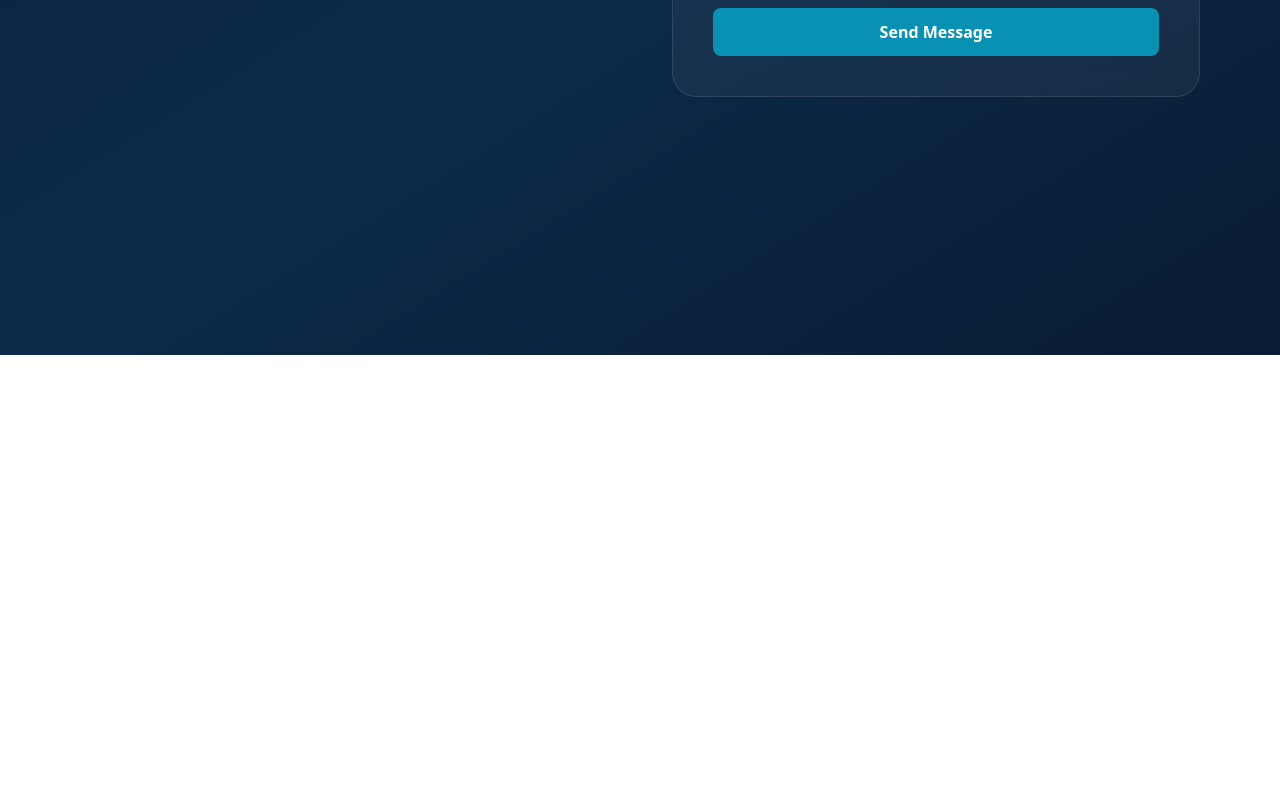
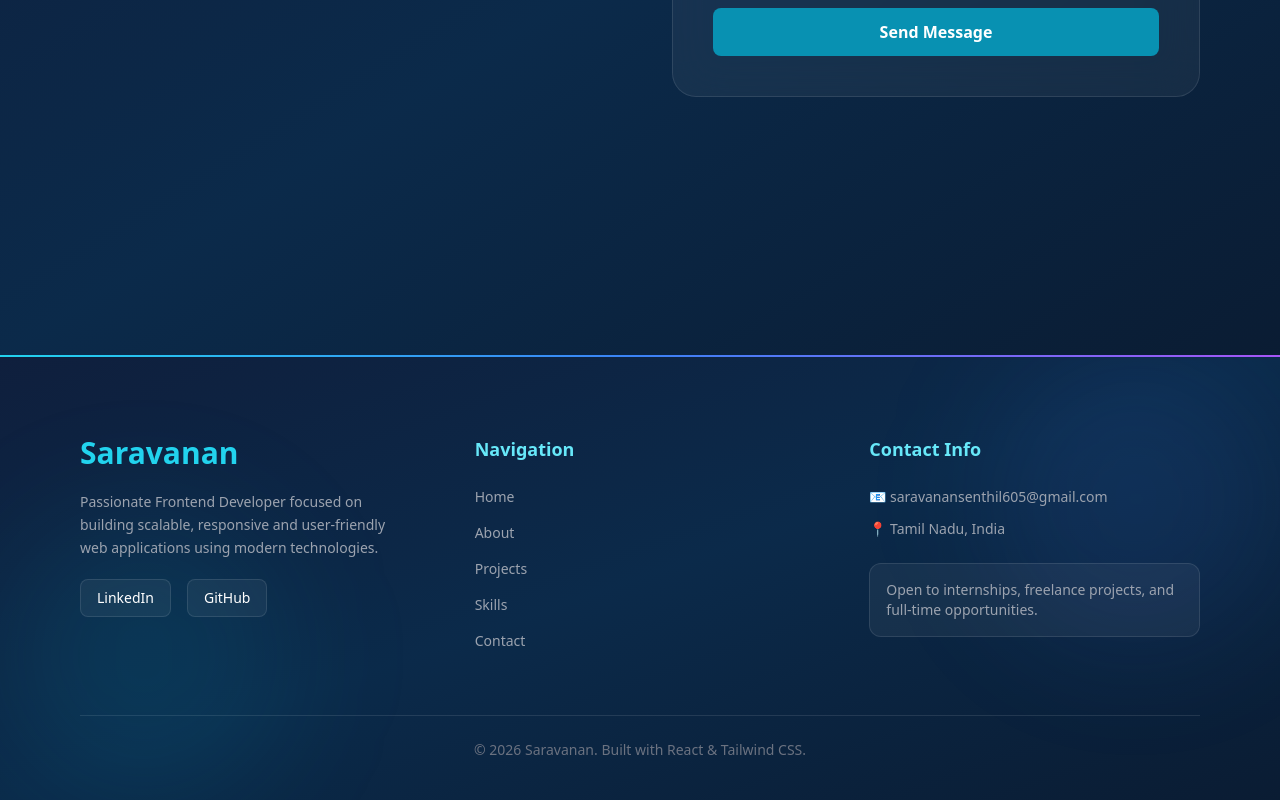
Before and after one commit to saravanan642/React-portfolio, a React (Create React App) app: page / in a window 1280 px wide. Shown: the part 3645-4445 px from the top of the page. Before the commit the page ends 4000 px from the top, so only its background shows below. Built offline with nearby package versions, Linux system fonts and the light colour scheme.

Commit message:
footer  project .js

```diff
--- a/src/App.js
+++ b/src/App.js
@@ -4,6 +4,7 @@ import About from "./Compoents/About";
 import Projects from "./Compoents/Projects";
 import Skills from "./Compoents/Skills";
 import Contact from "./Compoents/Contact";
+import Footer from "./Compoents/Footer";
 
 function App() {
   return (
@@ -14,7 +15,7 @@ function App() {
       <Projects />
       <Skills />
       <Contact />
-
+      <Footer />
     </div>
   );
 }
--- /dev/null
+++ b/src/Compoents/Footer.js
@@ -0,0 +1,97 @@
+import React from "react";
+
+const Footer = () => {
+  return (
+    <footer className="relative bg-gradient-to-br
+    from-[#0f1f3d] via-[#0b2a4a] to-[#0a1c33]
+    text-white pt-20 pb-10 px-6 md:px-20 overflow-hidden">
+
+      {/* Top Glow Line */}
+      <div className="absolute top-0 left-0 w-full h-[2px]
+      bg-gradient-to-r from-cyan-400 via-blue-500 to-purple-500"></div>
+
+      {/* Soft Glow Effects */}
+      <div className="absolute bottom-0 left-0 w-72 h-72
+      bg-cyan-500/10 blur-3xl rounded-full"></div>
+
+      <div className="absolute top-0 right-0 w-72 h-72
+      bg-blue-500/10 blur-3xl rounded-full"></div>
+
+      <div className="relative max-w-7xl mx-auto grid md:grid-cols-3 gap-16">
+
+        {/* Brand Section */}
+        <div className="space-y-5">
+          <h2 className="text-3xl font-bold text-cyan-400">
+            Saravanan
+          </h2>
+
+          <p className="text-gray-400 leading-relaxed text-sm">
+            Passionate Frontend Developer focused on building
+            scalable, responsive and user-friendly web applications
+            using modern technologies.
+          </p>
+
+          {/* Social Buttons */}
+          <div className="flex gap-4 mt-4">
+            <a href="#" className="px-4 py-2 text-sm
+            bg-white/5 border border-white/10 rounded-lg
+            hover:bg-cyan-500/20 hover:border-cyan-400/40
+            transition duration-300">
+              LinkedIn
+            </a>
+
+            <a href="#" className="px-4 py-2 text-sm
+            bg-white/5 border border-white/10 rounded-lg
+            hover:bg-cyan-500/20 hover:border-cyan-400/40
+            transition duration-300">
+              GitHub
+            </a>
+          </div>
+        </div>
+
+        {/* Navigation */}
+        <div>
+          <h3 className="text-lg font-semibold text-cyan-300 mb-6">
+            Navigation
+          </h3>
+
+          <ul className="space-y-4 text-gray-400 text-sm">
+            {["Home", "About", "Projects", "Skills", "Contact"].map((item) => (
+              <li key={item} className="hover:text-cyan-400 transition cursor-pointer">
+                {item}
+              </li>
+            ))}
+          </ul>
+        </div>
+
+        {/* Contact Info */}
+        <div>
+          <h3 className="text-lg font-semibold text-cyan-300 mb-6">
+            Contact Info
+          </h3>
+
+          <p className="text-gray-400 text-sm mb-3">
+            📧 saravanansenthil605@gmail.com
+          </p>
+
+          <p className="text-gray-400 text-sm">
+            📍 Tamil Nadu, India
+          </p>
+
+          <div className="mt-6 p-4 rounded-xl bg-white/5 border border-white/10 text-sm text-gray-400">
+            Open to internships, freelance projects, and full-time opportunities.
+          </div>
+        </div>
+
+      </div>
+
+      {/* Bottom Copyright */}
+      <div className="mt-16 border-t border-white/10 pt-6 text-center text-gray-500 text-sm">
+        © {new Date().getFullYear()} Saravanan. Built with React & Tailwind CSS.
+      </div>
+
+    </footer>
+  );
+};
+
+export default Footer;
```
